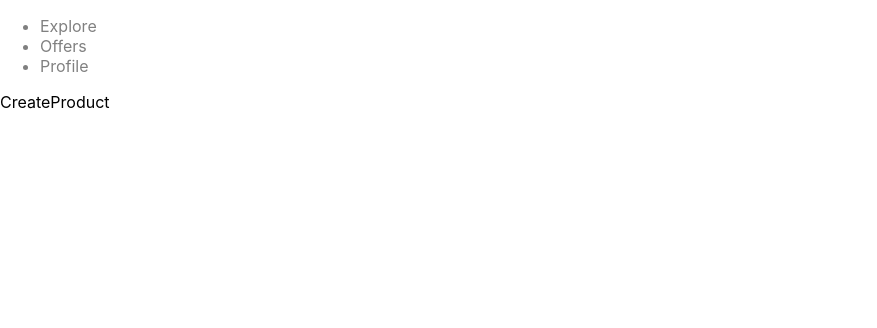
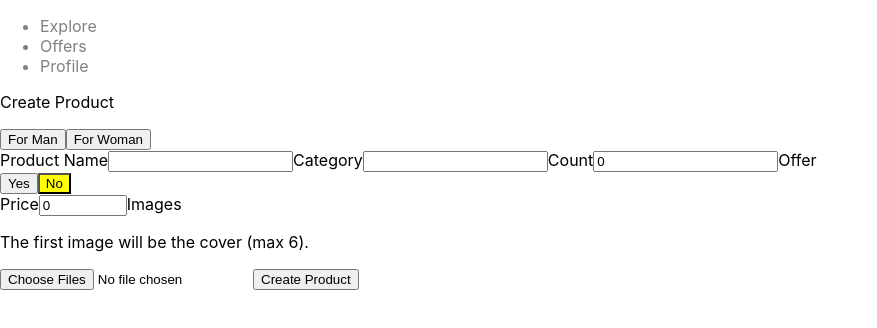
Before and after one commit to azermasimov/firebase-task-manager, a React (Create React App) app: page /create-product in a window 1280 px wide. Shown: the top 328 px of the page, without its empty margins (0-877 px from the left). Built offline with nearby package versions, Linux system fonts and the light colour scheme; no server answers; sample sign-in values are in the browser's storage.

Commit message:
Create Product Form

```diff
--- a/src/pages/CreateProduct.jsx
+++ b/src/pages/CreateProduct.jsx
@@ -10,13 +10,22 @@ function CreateProduct() {
     count: 0,
     discountedPrice: 0,
     images: {},
-    offer: true,
+    offer: false,
     productName: "",
     regularPrice: 0,
-    shopName: "",
-    status: "",
     type: "",
   });
+
+  const {
+    category,
+    count,
+    discountedPrice,
+    images,
+    offer,
+    productName,
+    regularPrice,
+    type,
+  } = formData;
 
   const auth = getAuth();
   const navigate = useNavigate();
@@ -40,11 +49,167 @@ function CreateProduct() {
     // eslint-disable-next-line react-hooks/exhaustive-deps
   }, [isMounted]);
 
+  const onSubmit = (e) => {
+    e.preventDefault();
+    console.log(formData);
+  };
+
+  const onMutate = (e) => {
+    let boolean = null;
+
+    if (e.target.value === "true") {
+      boolean = true;
+    }
+
+    if (e.target.value === "false") {
+      boolean = false;
+    }
+
+    // Files
+    if (e.target.files) {
+      setFormData((prevState) => ({
+        ...prevState,
+        images: e.target.files,
+      }));
+    }
+
+    // Text/Booleans/Numbers
+    if (!e.target.files) {
+      setFormData((prevState) => ({
+        ...prevState,
+        [e.target.id]: boolean ?? e.target.value,
+      }));
+    }
+  };
+
   if (loading) {
     return <Spinner />;
   }
 
-  return <div>CreateProduct</div>;
+  return (
+    <div>
+      <header>
+        <p>Create Product</p>
+      </header>
+
+      <main>
+        <form onSubmit={onSubmit}>
+          <label></label>
+          <div>
+            <button
+              type="button"
+              id="type"
+              value="male"
+              style={type === "male" ? { background: "yellow" } : null}
+              onClick={onMutate}
+            >
+              For Man
+            </button>
+            <button
+              type="button"
+              id="type"
+              value="female"
+              style={type === "female" ? { background: "yellow" } : null}
+              onClick={onMutate}
+            >
+              For Woman
+            </button>
+          </div>
+
+          <label>Product Name</label>
+          <input
+            type="text"
+            id="productName"
+            value={productName}
+            onChange={onMutate}
+            maxLength="32"
+            minLength="1"
+            required
+          />
+
+          <label>Category</label>
+          <input
+            type="text"
+            id="category"
+            value={category}
+            onChange={onMutate}
+            maxLength="32"
+            minLength="1"
+            required
+          />
+
+          <label>Count</label>
+          <input
+            type="number"
+            id="count"
+            value={count}
+            onChange={onMutate}
+            required
+          />
+
+          <label>Offer</label>
+          <div>
+            <button
+              type="button"
+              id="offer"
+              value={true}
+              style={offer === true ? { background: "yellow" } : null}
+              onClick={onMutate}
+            >
+              Yes
+            </button>
+            <button
+              type="button"
+              id="offer"
+              value={false}
+              style={offer === false ? { background: "yellow" } : null}
+              onClick={onMutate}
+            >
+              No
+            </button>
+          </div>
+
+          <label>Price</label>
+          <input
+            type="number"
+            id="regularPrice"
+            value={regularPrice}
+            onChange={onMutate}
+            min="0"
+            max="999999"
+            required={offer}
+          />
+          {offer && (
+            <>
+              <label>Discounted Price</label>
+              <input
+                type="number"
+                id="discountedPrice"
+                value={discountedPrice}
+                onChange={onMutate}
+                min="0"
+                max="999999"
+                required={offer}
+              />
+            </>
+          )}
+
+          <label>Images</label>
+          <p>The first image will be the cover (max 6).</p>
+          <input
+            type="file"
+            id="images"
+            onChange={onMutate}
+            max="6"
+            accept=".jpg,.png,.jpeg"
+            multiple
+            required
+          />
+          <button type="submit">Create Product</button>
+        </form>
+      </main>
+    </div>
+  );
 }
 
 export default CreateProduct;
```
